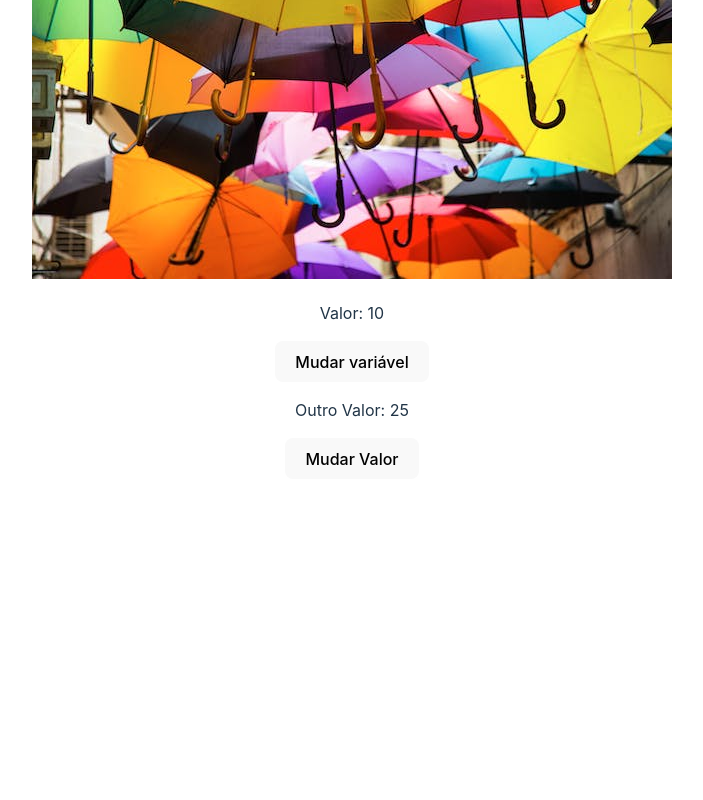
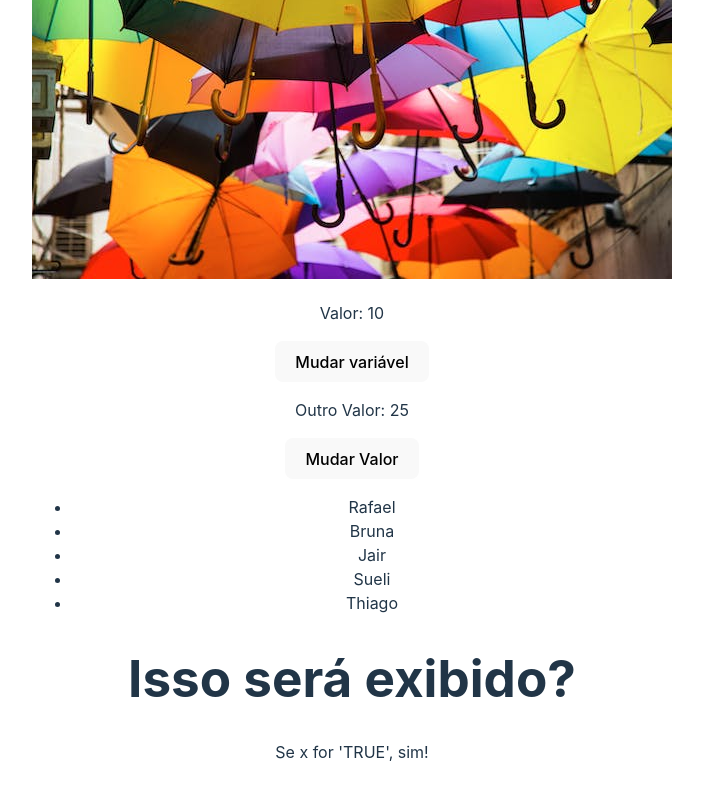
Before and after one commit to rafavanzele/REACT, a React (Vite) app in the folder 3_AVANCANDO_EM_REACT/avancando_em_react/: page / in a window 1280 px wide. Shown: the part 738-1538 px from the top of the page, without its empty margins (288-991 px from the left). Before the commit the page ends 1449 px from the top, so only its background shows below. Built offline with nearby package versions, Linux system fonts and the light colour scheme.

Commit message:
lista e renderização condicional simples em react

```diff
--- a/3_AVANCANDO_EM_REACT/avancando_em_react/src/App.jsx
+++ b/3_AVANCANDO_EM_REACT/avancando_em_react/src/App.jsx
@@ -2,6 +2,8 @@
 import './App.css'
 
 import Variosguardachuva from './assets/variosguardachuva.jpg'
+import ConditionalRender from './components/ConditionalRender'
+import ListRender from './components/ListRender'
 import ManageData from './components/ManageData'
 
 
@@ -27,6 +29,8 @@
         </div>
 
         <ManageData/>
+        <ListRender/>
+        <ConditionalRender/>
 
       </div>
 
--- /dev/null
+++ b/3_AVANCANDO_EM_REACT/avancando_em_react/src/components/ConditionalRender.jsx
@@ -0,0 +1,15 @@
+import React from 'react'
+import { useState } from 'react'
+
+const ConditionalRender = () => {
+  const [x] = useState(true)
+
+    return (
+    <div>
+        <h1>Isso será exibido?</h1>
+        {x && <p>Se x for 'TRUE', sim!</p>}
+    </div>
+  )
+}
+
+export default ConditionalRender
--- /dev/null
+++ b/3_AVANCANDO_EM_REACT/avancando_em_react/src/components/ListRender.jsx
@@ -0,0 +1,18 @@
+import {useState} from 'react'
+
+const ListRender = () => {
+
+  const [list] = useState(['Rafael', 'Bruna', 'Jair', 'Sueli', 'Thiago'])
+
+    return (
+        <div>
+            <ul>
+                {list.map((item) => (
+                    <li>{item}</li>
+                ))}
+            </ul>
+        </div>
+    )
+}
+
+export default ListRender
```
